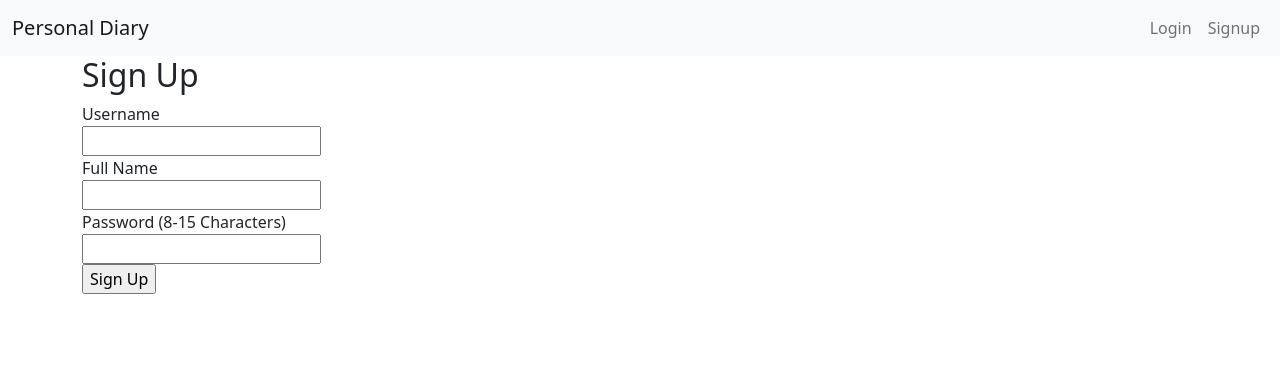
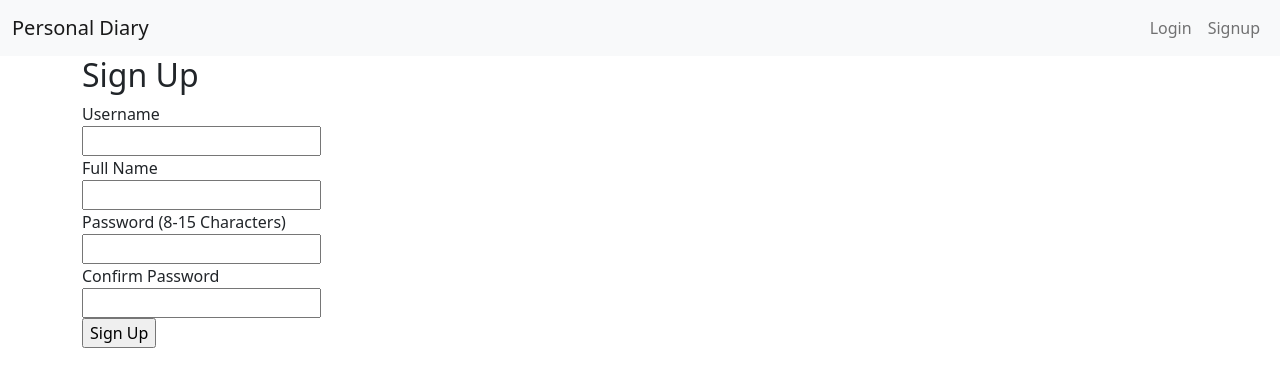
Before and after one commit to taniaarya/personal-diary, a Flask app: page /signup in a window 1280 px wide. Shown: the top 387 px of the page. Run offline with Flask 2, Linux system fonts and the light colour scheme; some libraries are stand-ins or nearby versions.

Commit message:
Confirm Password during Signup

```diff
--- a/personal_diary/app.py
+++ b/personal_diary/app.py
@@ -152,7 +152,8 @@ def create_app(db_name):
             create_request = {
                 "username": signup_form.username.data,
                 "full_name": signup_form.full_name.data,
-                "password": generate_password_hash(signup_form.password.data)
+                "password": generate_password_hash(signup_form.password.data),
+                "confirm_password": generate_password_hash(signup_form.confirm_password.data)
             }
             # verify username does not already exist
             if User.query.filter_by(username=create_request["username"]).first():
--- a/personal_diary/forms.py
+++ b/personal_diary/forms.py
@@ -1,6 +1,6 @@
 from flask_wtf import FlaskForm
 from wtforms import StringField, SubmitField, PasswordField, SearchField, SelectField
-from wtforms.validators import DataRequired, Length
+from wtforms.validators import DataRequired, Length, EqualTo
 from flask_ckeditor import CKEditorField
 
 
@@ -48,7 +48,8 @@ class SignupForm(FlaskForm):
     """
     Form used for user to register a new User account.
     The user must input a unique username (max 15 characters), full name (max 30 characters),
-    and a password (8-15 characters).
+    and a password (8-15 characters). They must also confirm their password by inputting it again and ensuring the
+    input matches.
     """
     username = StringField('Username',
                            validators=[DataRequired(), Length(min=1, max=15)],
@@ -59,6 +60,14 @@ class SignupForm(FlaskForm):
     password = PasswordField('Password (8-15 Characters)',
                              validators=[DataRequired(), Length(min=8, max=15)]
                              )
+    # Verify that passwords match
+    confirm_password = PasswordField('Confirm Password',
+                                     validators=[
+                                         DataRequired(),
+                                         Length(min=8, max=15),
+                                         EqualTo("password", message="Passwords must match!")
+                                     ]
+                                     )
     submit = SubmitField("Sign Up")
 
 
--- a/personal_diary/templates/signup.html
+++ b/personal_diary/templates/signup.html
@@ -52,6 +52,18 @@ Args:
                 {% endif %}
             </fieldset>
 
+            <fieldset class="form-field">
+                {{ form.confirm_password.label }}<br>
+                {{ form.confirm_password }}
+                {% if form.confirm_password.errors %}
+                    <ul class="errors">
+                        {% for error in form.confirm_password.errors %}
+                            <li>{{ error }}</li>
+                        {% endfor %}
+                    </ul>
+                {% endif %}
+            </fieldset>
+
             {{ form.submit }}
 
         </form>
```
Also changed, not shown: tests/test_app.py (+21 -3 lines).
